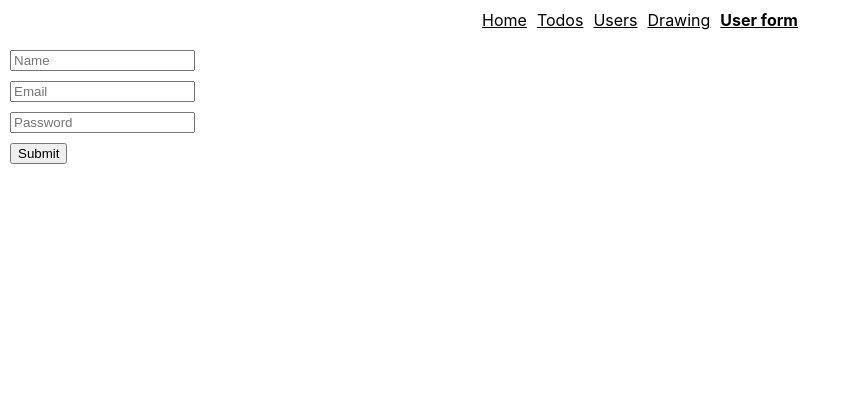
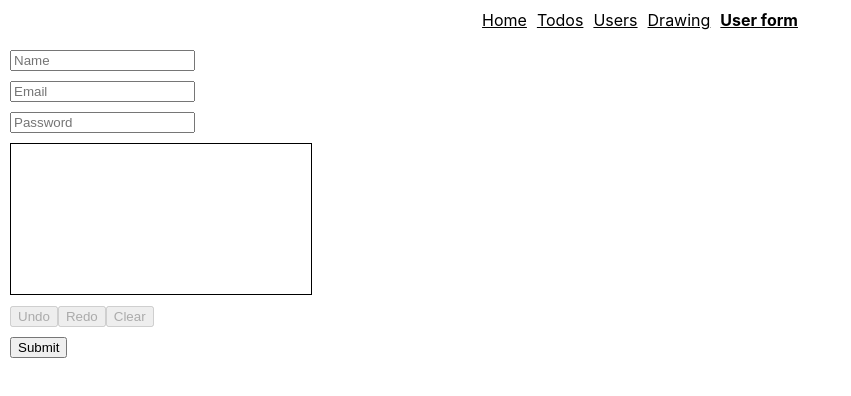
Before and after one commit to DP-PLAYGROUND/react-playground, a React (Create React App) app: page /user-form in a window 1280 px wide. Shown: the top 396 px of the page, without its empty margins (0-851 px from the left). Built offline with nearby package versions, Linux system fonts and the light colour scheme.

Commit message:
add signature field

```diff
--- a/src/UserForm/Signature/Actions/Actions.tsx
+++ b/src/UserForm/Signature/Actions/Actions.tsx
@@ -39,13 +39,13 @@ export const Actions: FunctionComponent<ActionsProps> = ({
 
   return (
     <>
-      <button disabled={!snapshot.previous} onClick={handleUndo}>
+      <button disabled={!snapshot.previous} onClick={handleUndo} type="button">
         Undo
       </button>
-      <button disabled={!snapshot.next} onClick={handleRedo}>
+      <button disabled={!snapshot.next} onClick={handleRedo} type="button">
         Redo
       </button>
-      <button disabled={!snapshot.previous} onClick={onClear}>
+      <button disabled={!snapshot.previous} onClick={onClear} type="button">
         Clear
       </button>
     </>
--- a/src/UserForm/Signature/Signature.tsx
+++ b/src/UserForm/Signature/Signature.tsx
@@ -5,34 +5,28 @@ import styles from "./Signature.module.scss";
 import { SignatureSnapshot } from "./SignatureSnapshot";
 import { Actions } from "./Actions/Actions";
 import { useEffect } from "react";
-
-const signatureSnapshotFactory = (context: CanvasRenderingContext2D) => {
-  const imageData = context.getImageData(
-    0,
-    0,
-    context.canvas.width,
-    context.canvas.height
-  );
-
-  return new SignatureSnapshot(imageData);
-};
+import { FieldProps } from "formik";
+import { signatureSnapshotFactory } from "./signatureSnapshotFactory";
 
 export interface SignatureProps {
   readonly onChange?: (data: ImageData) => void;
 }
-
-export const Signature: FunctionComponent<SignatureProps> = ({ onChange }) => {
+export const Signature: FunctionComponent<FieldProps<ImageData>> = ({
+  field: { name },
+  form: { setFieldValue },
+}) => {
   const [context, setContext] = useState<CanvasRenderingContext2D>();
 
   const [currentSignatureSnapshot, setCurrentSignatureSnapshot] =
     useState<SignatureSnapshot | null>(null);
 
   useEffect(() => {
-    return (
-      currentSignatureSnapshot?.value &&
-      onChange?.(currentSignatureSnapshot.value)
-    );
-  }, [onChange, currentSignatureSnapshot]);
+    if (!currentSignatureSnapshot?.value) {
+      return;
+    }
+
+    setFieldValue(name, currentSignatureSnapshot.value);
+  }, [setFieldValue, name, currentSignatureSnapshot]);
 
   const handleInit = useCallback((context: CanvasRenderingContext2D) => {
     setContext(context);
--- /dev/null
+++ b/src/UserForm/Signature/signatureSnapshotFactory.ts
@@ -0,0 +1,12 @@
+import { SignatureSnapshot } from "./SignatureSnapshot";
+
+export const signatureSnapshotFactory = (context: CanvasRenderingContext2D) => {
+    const imageData = context.getImageData(
+      0,
+      0,
+      context.canvas.width,
+      context.canvas.height
+    );
+
+    return new SignatureSnapshot(imageData);
+  };
--- a/src/UserForm/UserForm.tsx
+++ b/src/UserForm/UserForm.tsx
@@ -1,9 +1,11 @@
 import { ErrorMessage, Field, Form, Formik } from "formik";
 import { FunctionComponent } from "react";
 import { emailValidator } from "../app/validators/emailValidator";
+import { Signature } from "./Signature/Signature";
 import styles from "./UserForm.module.scss";
 import { nameValidator } from "./validators/nameValidator";
 import { passwordValidator } from "./validators/passwordValidator";
+import { signatureValidator } from "./validators/signatureValidator";
 
 const UserForm: FunctionComponent = () => {
   return (
@@ -36,6 +38,12 @@ const UserForm: FunctionComponent = () => {
           validate={passwordValidator}
         ></Field>
         <ErrorMessage name="password" />
+        <Field
+          name="signature"
+          component={Signature}
+          validate={signatureValidator}
+        ></Field>
+        <ErrorMessage name="password" />
 
         <button type="submit">Submit</button>
       </Form>
--- a/src/UserForm/validators/passwordValidator.ts
+++ b/src/UserForm/validators/passwordValidator.ts
@@ -1,8 +1,10 @@
 import { chainedValidator } from "../../app/validators/chainedValidator";
+import { maxLengthValidator } from "../../app/validators/maxLengthValidator";
 import { minLengthValidator } from "../../app/validators/minLengthValidator";
 
 export const passwordValidator = chainedValidator<string>([
   minLengthValidator(8),
+  maxLengthValidator(16),
   (value) => (/[A-Z]/.test(value) ? "" : "At least 1 uppecase letter required"),
   (value) => (/\d/.test(value) ? "" : "At least 1 number required"),
 ]);
--- /dev/null
+++ b/src/UserForm/validators/signatureValidator.ts
@@ -0,0 +1,5 @@
+import { FieldValidator } from "formik";
+
+export const signatureValidator: FieldValidator = (value: ImageData) => {
+    return '';
+}
--- a/src/app/validators/emailValidator.ts
+++ b/src/app/validators/emailValidator.ts
@@ -1,6 +1,4 @@
 import { FieldValidator } from "formik";
 
 export const emailValidator: FieldValidator = (value: string) =>
-  /^[A-Z0-9._%+-]+@[A-Z0-9.-]+\.[A-Z]{2,4}$/i.test(value)
-    ? ""
-    : "Invalid email";
+  /^[a-z\d._-]+@[a-z\d._-]+$/i.test(value) ? "" : "Invalid email";
--- /dev/null
+++ b/src/app/validators/maxLengthValidator.ts
@@ -0,0 +1,4 @@
+import { FieldValidator } from "formik";
+
+export const maxLengthValidator = (length: number): FieldValidator => (value: string) =>
+  value.length > length ? `Must be a maximum ${length} symbols` : "";
```
